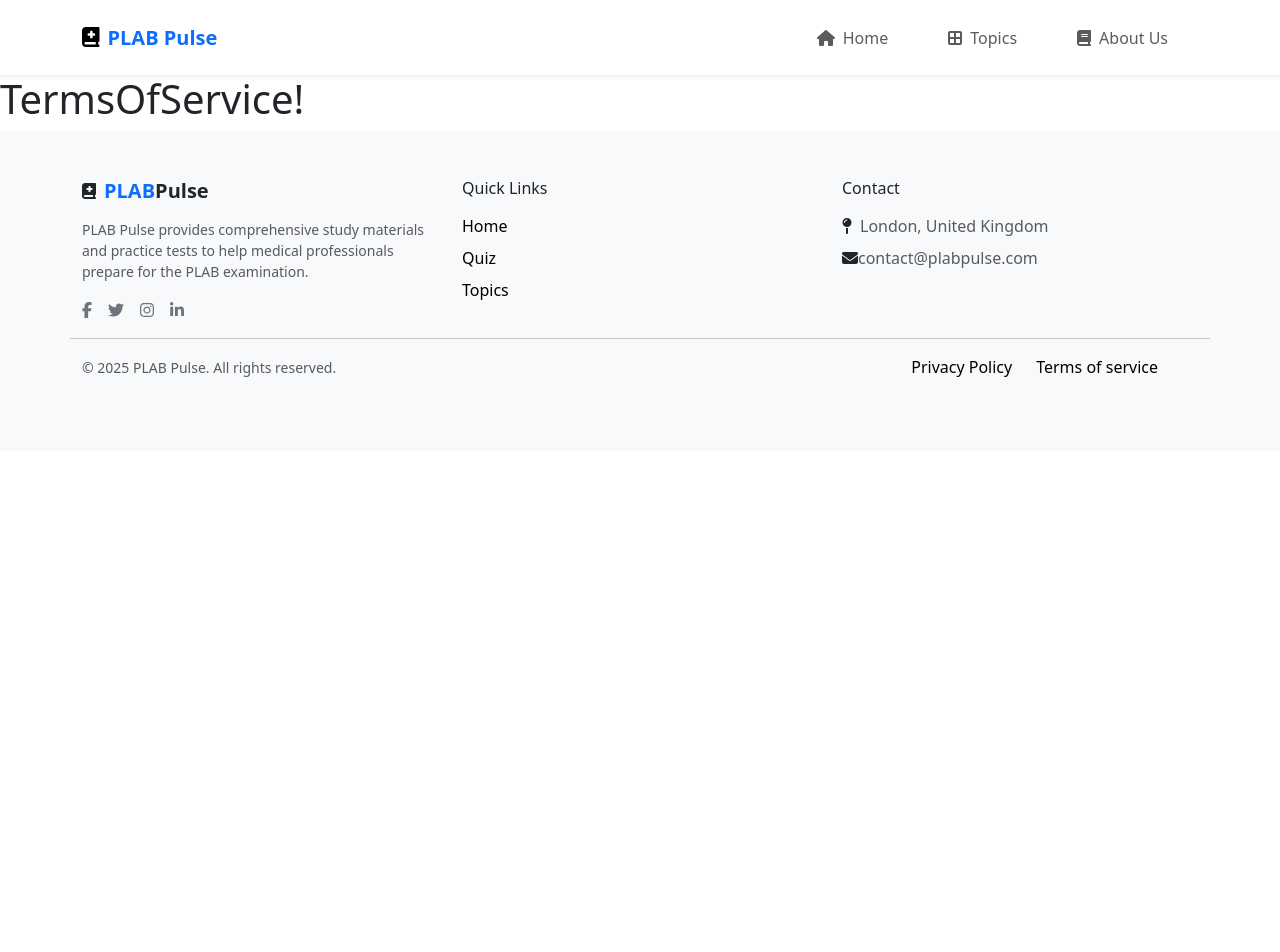
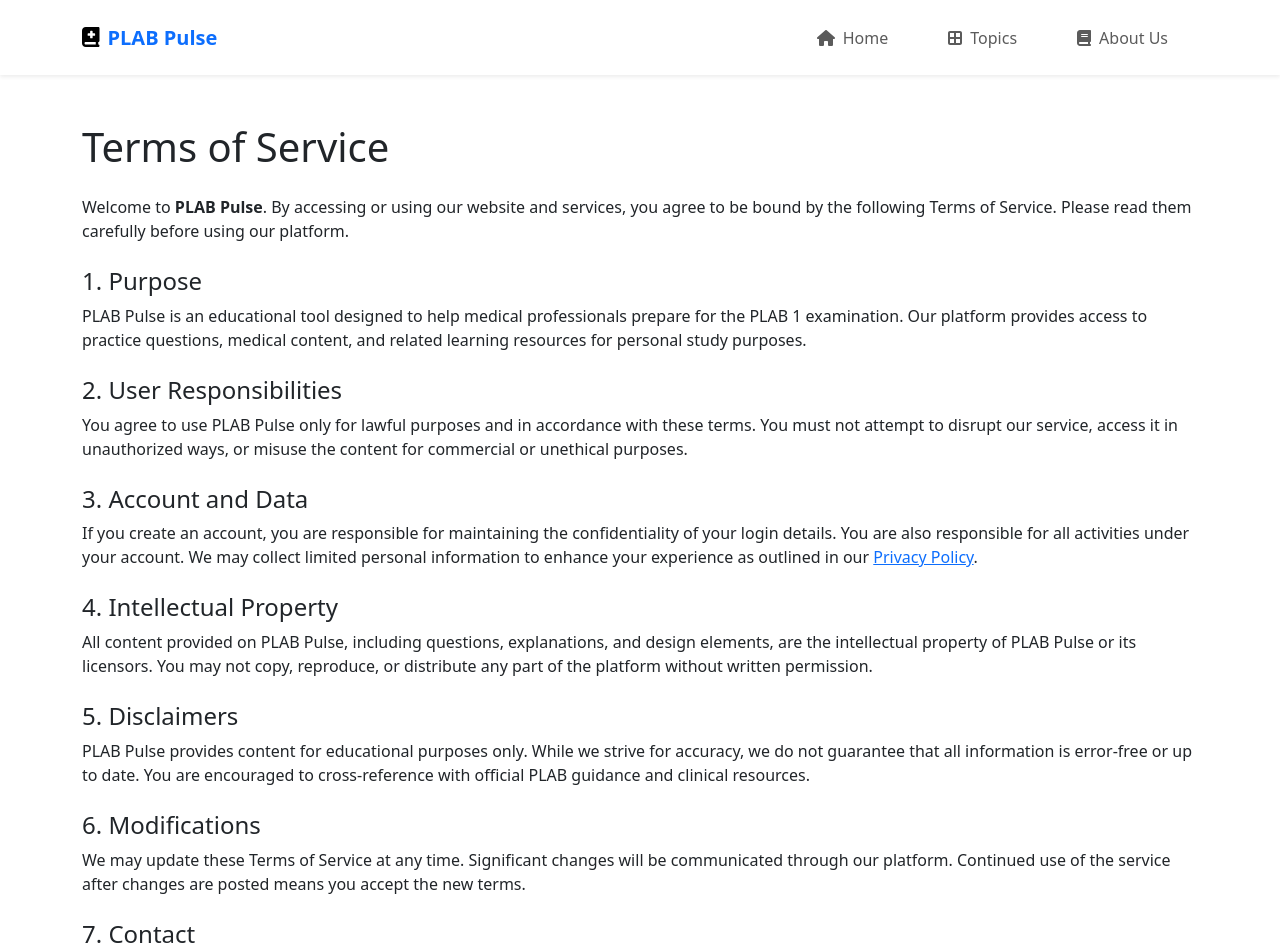
Before and after one commit to joehalls605/PlubPulse, a React (Vite) app in the folder plubPulseApp/: page /terms-of-service in a window 1280 px wide. Shown: the top 952 px of the page. Before the commit the page ends 800 px from the top, so only its background shows below. Built offline with nearby package versions, Linux system fonts and the light colour scheme.

Commit message:
Styling improvements to footer, addition of privacy policy and terms of service content.

```diff
--- a/plubPulseApp/src/index.css
+++ b/plubPulseApp/src/index.css
@@ -187,3 +187,10 @@
 .how-we-help-student{
     width: 250px;
 }
+
+.footer-contact-link{
+    margin-left:10px;
+}
+.footer-contact-link:hover{
+    color: #0d6efd !important;
+}
--- a/plubPulseApp/src/layout/Footer.jsx
+++ b/plubPulseApp/src/layout/Footer.jsx
@@ -52,7 +52,7 @@
                                 <Link to="/" className="footer-link">Home</Link>
                             </li>
                             <li className="mb-2">
-                                <Link to="/quiz" className="footer-link">Quiz</Link>
+                                <Link to="/about" className="footer-link">About</Link>
                             </li>
                             <li className="mb-2">
                                 <Link to="/topics" className="footer-link">Topics</Link>
@@ -67,13 +67,13 @@
                             <span className="me-2">
                                 <FontAwesomeIcon icon={faMapPin}/>
                             </span>
-                            <span className="text-muted">London, United Kingdom</span>
+                            <span className="text-muted footer-contact-link">21 Birch Street, London, United Kingdom</span>
                         </div>
                         <div className="d-flex mb-2">
                             <span>
                                 <FontAwesomeIcon icon={faEnvelope}/>
                             </span>
-                            <a href="mailto:contact@plabpulse.com" className="text-decoration-none text-muted">contact@plabpulse.com</a>
+                            <a href="mailto:contact@plabpulse.com" className="text-decoration-none text-muted footer-contact-link">contact@plabpulse.com</a>
                         </div>
                     </div>
                     <hr />
--- a/plubPulseApp/src/pages/Home.jsx
+++ b/plubPulseApp/src/pages/Home.jsx
@@ -48,7 +48,7 @@
                 <div className="row g-4">
                     {/* Cardiology Card */}
                     <div className="col-md-4">
-                        <div className="card h-100 border-grey shadow-sm p-3">
+                        <div className="card h-400 border-grey shadow-sm p-3">
                             <h3 className="card-title fs-4 mb-3">Cardiology</h3>
                             <p className="card-text text-muted mb-4">
                                 Test your knowledge in Cardiology with focused questions.
@@ -63,7 +63,7 @@
                     </div>
                     {/* Neurology Card */}
                     <div className="col-md-4">
-                        <div className="card h-100 border-grey shadow-sm p-3">
+                        <div className="card h-200 border-grey shadow-sm p-3">
                             <h3 className="card-title fs-4 mb-3">Neurology </h3>
                             <p className="card-text text-muted mb-4">
                                 Test your knowledge in Neurology  with focused questions.
@@ -78,7 +78,7 @@
                     </div>
                     {/* Ethics  Card */}
                     <div className="col-md-4">
-                        <div className="card h-100 border-grey shadow-sm p-3">
+                        <div className="card h-200 border-grey shadow-sm p-3">
                             <h3 className="card-title fs-4 mb-3">Ethics  </h3>
                             <p className="card-text text-muted mb-4">
                                 Test your knowledge in Ethics specialty with focused questions.
@@ -93,7 +93,7 @@
                     </div>
                     {/* Endocrinology Card */}
                     <div className="col-md-4">
-                        <div className="card h-100 border-grey shadow-sm p-3">
+                        <div className="card h-200 border-grey shadow-sm p-3">
                             <h3 className="card-title fs-4 mb-3">Endocrinology   </h3>
                             <p className="card-text text-muted mb-4">
                                 Test your knowledge in Endocrinology    with focused questions.
@@ -108,7 +108,7 @@
                     </div>
                     {/* Pharmacology Card */}
                     <div className="col-md-4">
-                        <div className="card h-100 border-grey shadow-sm p-3">
+                        <div className="card h-200 border-grey shadow-sm p-3">
                             <h3 className="card-title fs-4 mb-3">Pharmacology </h3>
                             <p className="card-text text-muted mb-4">
                                 Test your knowledge in Pharmacology with focused questions.
@@ -123,7 +123,7 @@
                     </div>
                     {/* Psychiatry Card */}
                     <div className="col-md-4">
-                        <div className="card h-100 border-grey shadow-sm p-3">
+                        <div className="card h-200 border-grey shadow-sm p-3">
                             <h3 className="card-title fs-4 mb-3">Psychiatry </h3>
                             <p className="card-text text-muted mb-4">
                                 Test your knowledge in Psychiatry with focused questions.
--- a/plubPulseApp/src/pages/PrivacyPolicy.jsx
+++ b/plubPulseApp/src/pages/PrivacyPolicy.jsx
@@ -1,12 +1,35 @@
 import React from 'react';
 
 const PrivacyPolicy = () => {
+    return (
+        <div className="container py-5">
+            <h1 className="mb-4">Privacy Policy</h1>
 
-    return (
-        <div>
-            <h1>PrivacyPolicy!</h1>
+            <p>
+                At <strong>PLAB Pulse</strong>, we value your privacy and are committed to safeguarding any personal information you share with us. Our platform is designed to support medical students and professionals in preparing for the PLAB examination through practice questions, study tools, and topic-based quizzes.
+            </p>
+
+            <p>
+                We may collect limited personal information, such as your name, email address, and quiz performance data. This information helps us tailor your learning experience, track your progress, and improve the content and features we offer. You may also choose to provide feedback or contact us directly, in which case we may retain that correspondence to assist you and improve our services.
+            </p>
+
+            <p>
+                We use cookies and similar technologies to understand how users interact with our platform. These help us enhance user experience, remember your preferences, and provide relevant content. You can manage cookie settings through your browser at any time.
+            </p>
+
+            <p>
+                All personal data is securely stored and is never sold, rented, or shared with third parties for marketing purposes. We may use trusted third-party services, such as analytics or hosting providers, who help us operate PLAB Pulse. These services are contractually obligated to protect your data and comply with relevant privacy regulations.
+            </p>
+
+            <p>
+                By using PLAB Pulse, you consent to the collection and use of your information as described in this Privacy Policy. You have the right to access, correct, or delete your data at any time, and we will respond promptly to any such request.
+            </p>
+
+            <p>
+                If you have any questions about how your data is handled or wish to make a privacy-related request, please contact us at <a href="mailto:contact@plabpulse.com" className="text-primary">contact@plabpulse.com</a>.
+            </p>
         </div>
-    )
-}
+    );
+};
 
 export default PrivacyPolicy;
--- a/plubPulseApp/src/pages/TermsOfService.jsx
+++ b/plubPulseApp/src/pages/TermsOfService.jsx
@@ -1,12 +1,50 @@
 import React from 'react';
 
 const TermsOfService = () => {
+    return (
+        <div className="container py-5">
+            <h1 className="mb-4">Terms of Service</h1>
 
-    return (
-        <div>
-            <h1>TermsOfService!</h1>
+            <p>
+                Welcome to <strong>PLAB Pulse</strong>. By accessing or using our website and services, you agree to be bound by the following Terms of Service. Please read them carefully before using our platform.
+            </p>
+
+            <h4 className="mt-4">1. Purpose</h4>
+            <p>
+                PLAB Pulse is an educational tool designed to help medical professionals prepare for the PLAB 1 examination. Our platform provides access to practice questions, medical content, and related learning resources for personal study purposes.
+            </p>
+
+            <h4 className="mt-4">2. User Responsibilities</h4>
+            <p>
+                You agree to use PLAB Pulse only for lawful purposes and in accordance with these terms. You must not attempt to disrupt our service, access it in unauthorized ways, or misuse the content for commercial or unethical purposes.
+            </p>
+
+            <h4 className="mt-4">3. Account and Data</h4>
+            <p>
+                If you create an account, you are responsible for maintaining the confidentiality of your login details. You are also responsible for all activities under your account. We may collect limited personal information to enhance your experience as outlined in our <a href="/privacy-policy" className="text-primary">Privacy Policy</a>.
+            </p>
+
+            <h4 className="mt-4">4. Intellectual Property</h4>
+            <p>
+                All content provided on PLAB Pulse, including questions, explanations, and design elements, are the intellectual property of PLAB Pulse or its licensors. You may not copy, reproduce, or distribute any part of the platform without written permission.
+            </p>
+
+            <h4 className="mt-4">5. Disclaimers</h4>
+            <p>
+                PLAB Pulse provides content for educational purposes only. While we strive for accuracy, we do not guarantee that all information is error-free or up to date. You are encouraged to cross-reference with official PLAB guidance and clinical resources.
+            </p>
+
+            <h4 className="mt-4">6. Modifications</h4>
+            <p>
+                We may update these Terms of Service at any time. Significant changes will be communicated through our platform. Continued use of the service after changes are posted means you accept the new terms.
+            </p>
+
+            <h4 className="mt-4">7. Contact</h4>
+            <p>
+                For questions about these Terms of Service, please contact us at <a href="mailto:contact@plabpulse.com" className="text-primary">contact@plabpulse.com</a>.
+            </p>
         </div>
-    )
-}
+    );
+};
 
 export default TermsOfService;
--- a/plubPulseApp/src/pages/Topics.jsx
+++ b/plubPulseApp/src/pages/Topics.jsx
@@ -17,7 +17,8 @@
         <div className="container topics-container">
             <div className="row mt-5 text-center">
                 <h2 className="mb-3 fw-bold display-4">Medical Specialties</h2>
-                <p className="lead mx-auto" style={{maxWidth: "800px"}}>Choose a specialty to focus your exam preparation</p>
+                <p className="lead mx-auto" style={{maxWidth: "800px"}}>Choose a specialty to focus your exam
+                    preparation</p>
             </div>
             <div className="row mb-5">
                 <div className="row g-4">
@@ -173,6 +174,7 @@
                     </div>
                 </div>
             </div>
+
             {/*<GoodToKnow/>*/}
         </div>
     )
```
